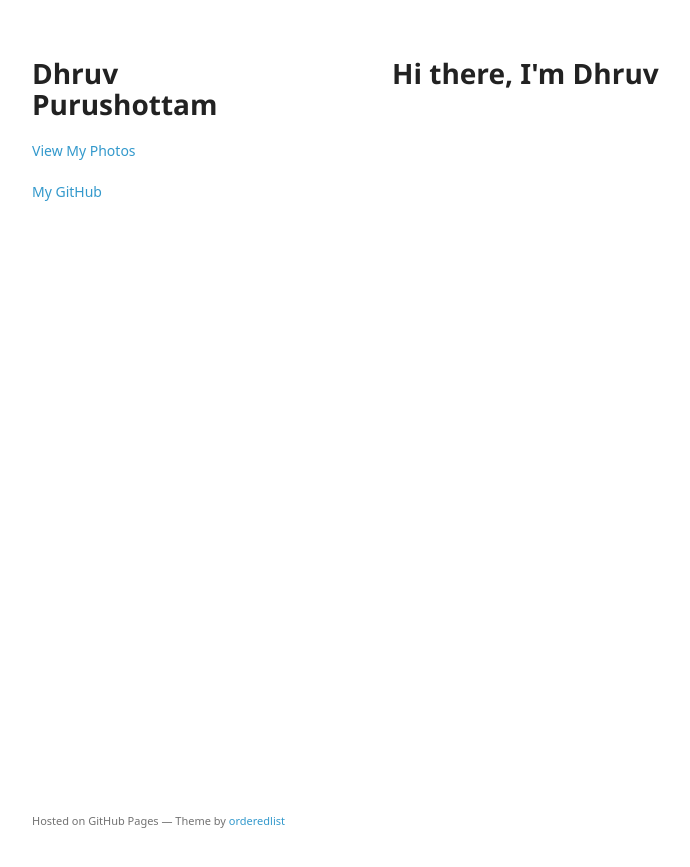
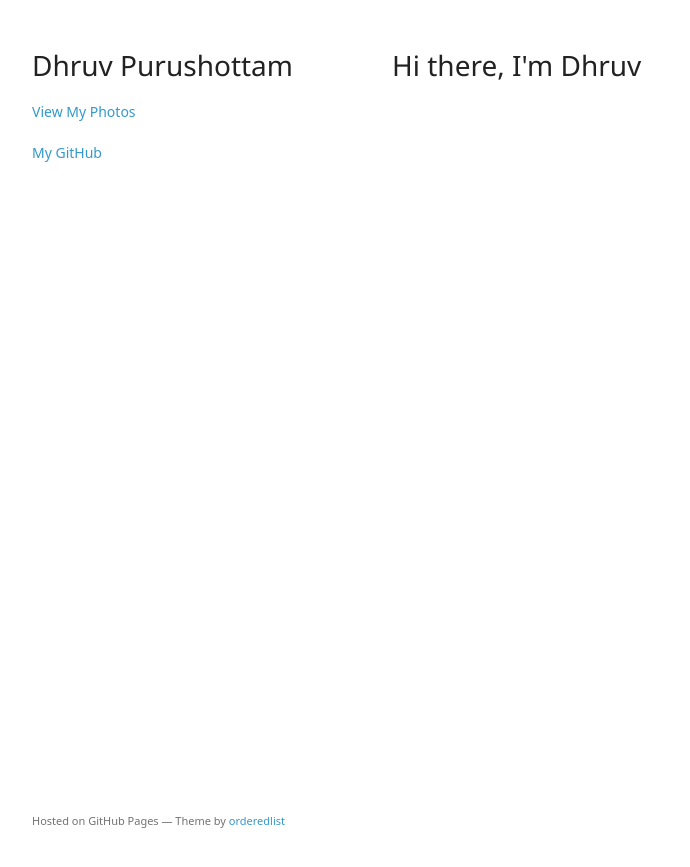
Before and after one commit to DhruvPuru/DhruvPuru.github.io, a Jekyll site: the page built from index.html, in a window 1280 px wide. Shown: the top 867 px of the page, without its empty margins (178-868 px from the left). Built offline with Jekyll 4.4.1, drawn with Linux system fonts in a browser that asks for light colours; some web fonts are replaced.

Commit message:
Trying to apply layout again

```diff
--- a/_layouts/default.html
+++ b/_layouts/default.html
@@ -5,7 +5,7 @@
     <meta charset="utf-8">
     <meta http-equiv="X-UA-Compatible" content="chrome=1">
     <title>{{ page.title }}</title>
-
+    <link rel="stylesheet" href="http://www.w3schools.com/lib/w3.css">
     <link rel="stylesheet" href="stylesheets/styles.css">
     <link rel="stylesheet" href="stylesheets/github-light.css">
     <meta name="viewport" content="width=device-width">
--- a/html/slideshow.html
+++ b/html/slideshow.html
@@ -2,6 +2,7 @@
 layout: default
 title: Dhruv Purushottam
 ---
+	<meta name="viewport" content="width=device-width, initial-scale=1">
 	<h2 class="w3-center">Dhruv's Slides</h2>
 	<div class="w3-content" style="max-width:800px;position:relative">
 		<img class="mySlides" src="../imgs/spain29.jpg" style="width:100%">
```
